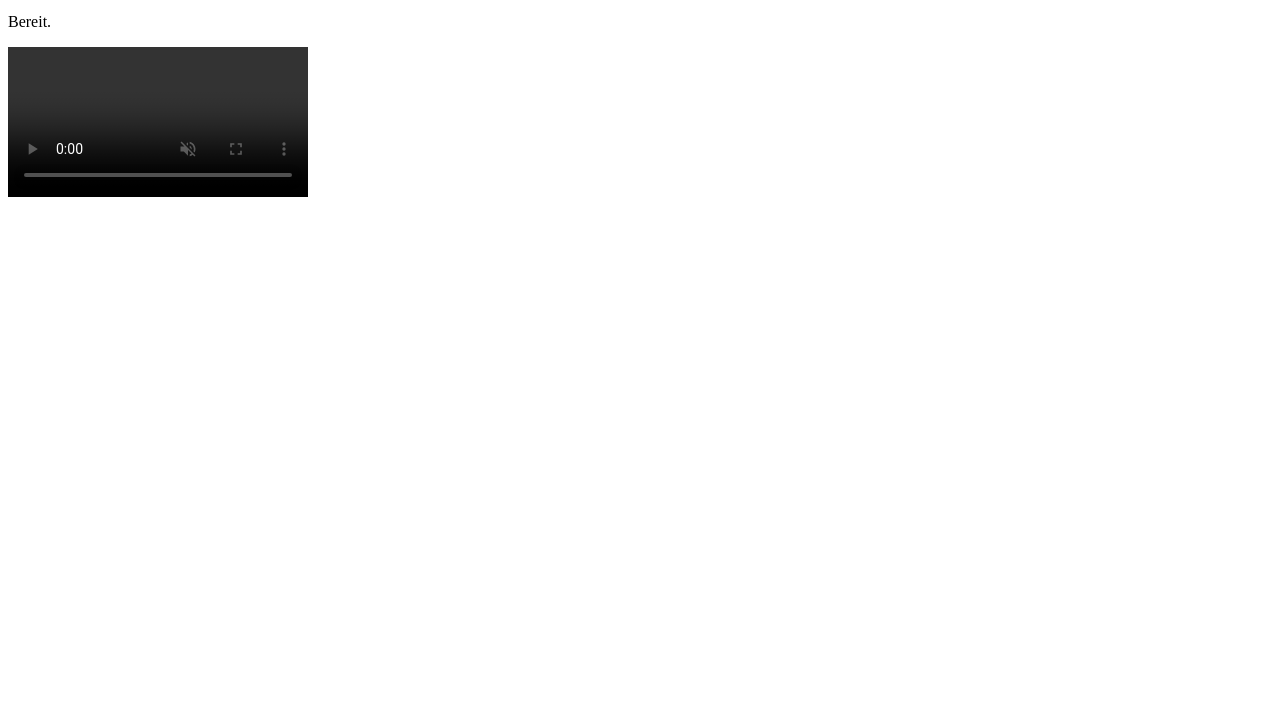
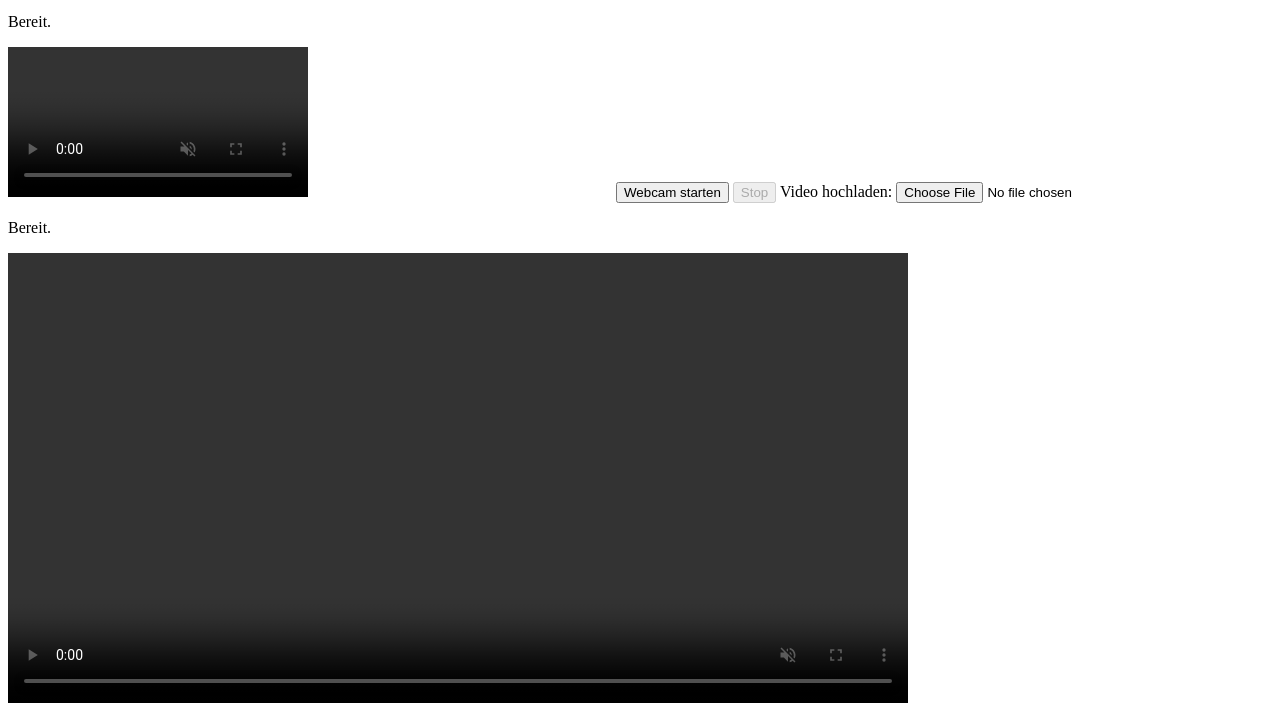
Before and after one commit to wintersrobin1-web/analyse-teamsport, a plain HTML site: page docs/index.html in a window 1280 px wide. Shown: the part 125-840 px from the top of the page. Before the commit the page ends 800 px from the top, so only its background shows below. Drawn offline with Linux system fonts and the light colour scheme.

Commit message:
Update index.html

```diff
--- a/docs/index.html
+++ b/docs/index.html
@@ -21,5 +21,21 @@
   <canvas id="overlay"></canvas>
 
   <script type="module" src="app.js"></script>
+  <button id="btnWebcam">Webcam starten</button>
+<button id="btnStop" disabled>Stop</button>
+
+<label>Video hochladen:
+  <input id="fileVideo" type="file" accept="video/*">
+</label>
+
+<p id="status">Bereit.</p>
+
+<div style="position:relative; max-width:900px;">
+  <video id="video" playsinline muted controls style="width:100%; background:#000;"></video>
+  <canvas id="overlay" style="position:absolute; left:0; top:0; width:100%; height:100%; pointer-events:none;"></canvas>
+</div>
+
+<script type="module" src="app.js"></script>
+
 </body>
 </html>
```
